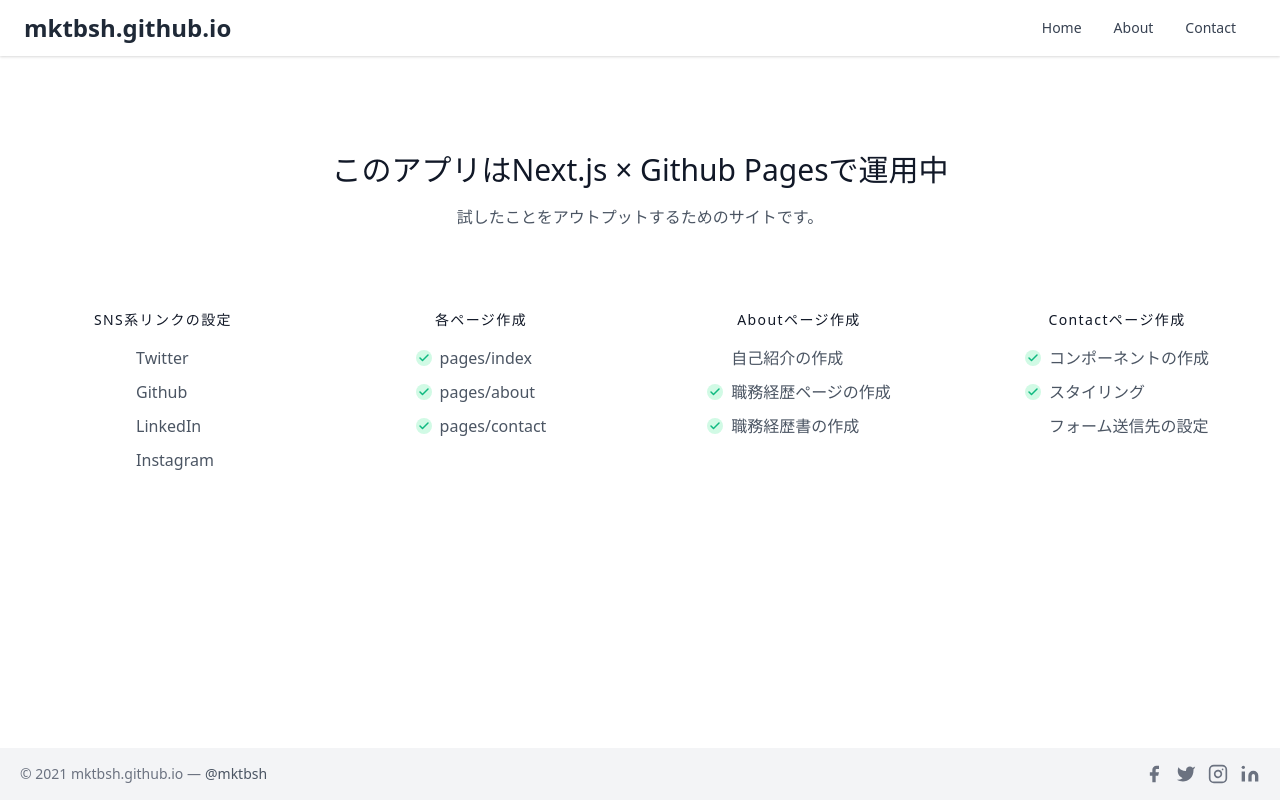
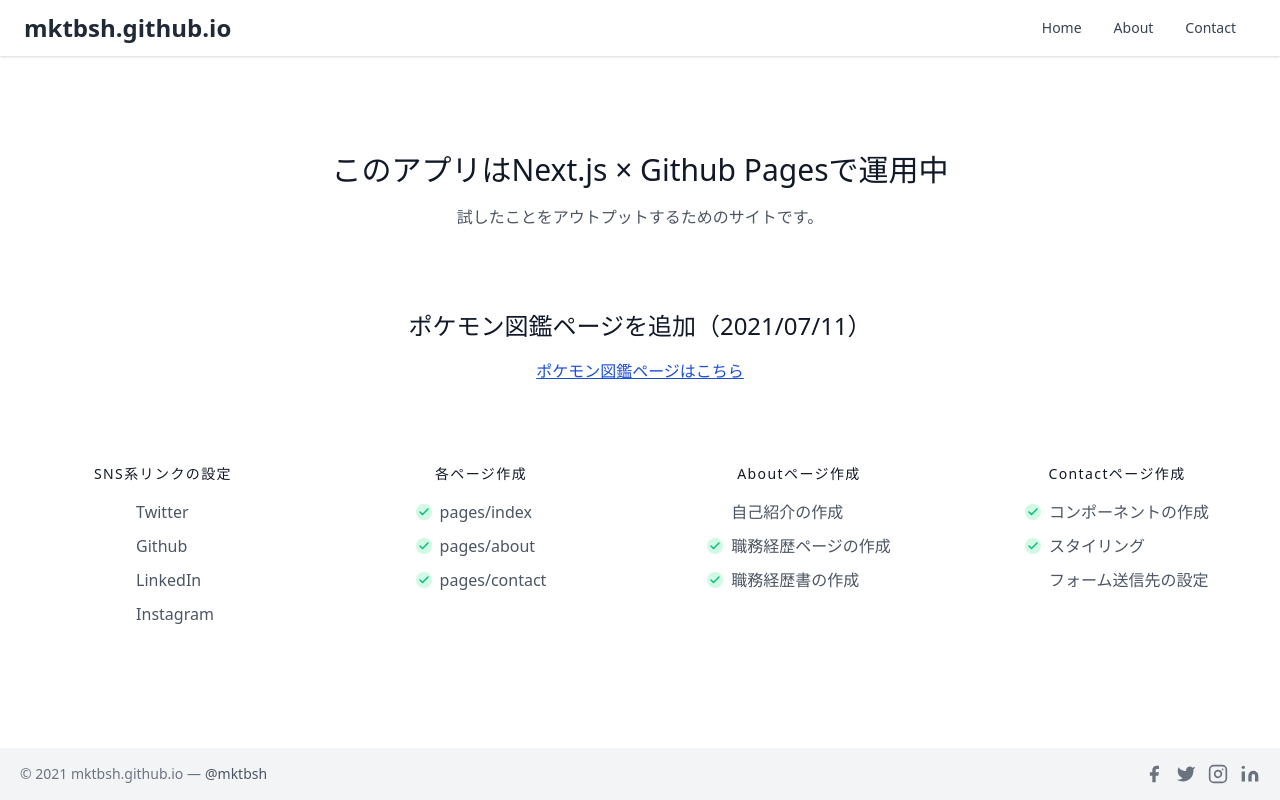
Before and after one commit to mktbsh/mktbsh.github.io, a Next.js app: page / in a window 1280 px wide. Built offline with nearby package versions, Linux system fonts and the light colour scheme.

Commit message:
ポケモン図鑑へのリンク追加

```diff
--- a/src/pages/index.tsx
+++ b/src/pages/index.tsx
@@ -1,4 +1,5 @@
 import { NextPage, GetStaticProps } from "next";
+import Link from "next/link";
 
 import { CommonMeta } from "components/atoms/CommonMeta";
 import { getFeaturesJson } from "lib/statics";
@@ -62,6 +63,16 @@ const Home: NextPage<StaticProps> = ({ features }) => {
               試したことをアウトプットするためのサイトです。
             </p>
           </div>
+          <div className="text-center mb-20">
+            <h2 className="sm:text-2xl text-xl font-medium text-center title-font text-gray-900 mb-4">
+              ポケモン図鑑ページを追加（2021/07/11）
+            </h2>
+            <Link href="/pokemon">
+              <a className="text-base leading-relaxed xl:w-2/4 lg:w-3/4 mx-auto text-blue-700 underline">
+                ポケモン図鑑ページはこちら
+              </a>
+            </Link>
+          </div>
           <div className="flex flex-wrap -m-4 justify-center">
             {features?.contents.map((feature, index) => (
               <Feature key={index} {...feature} />
```
